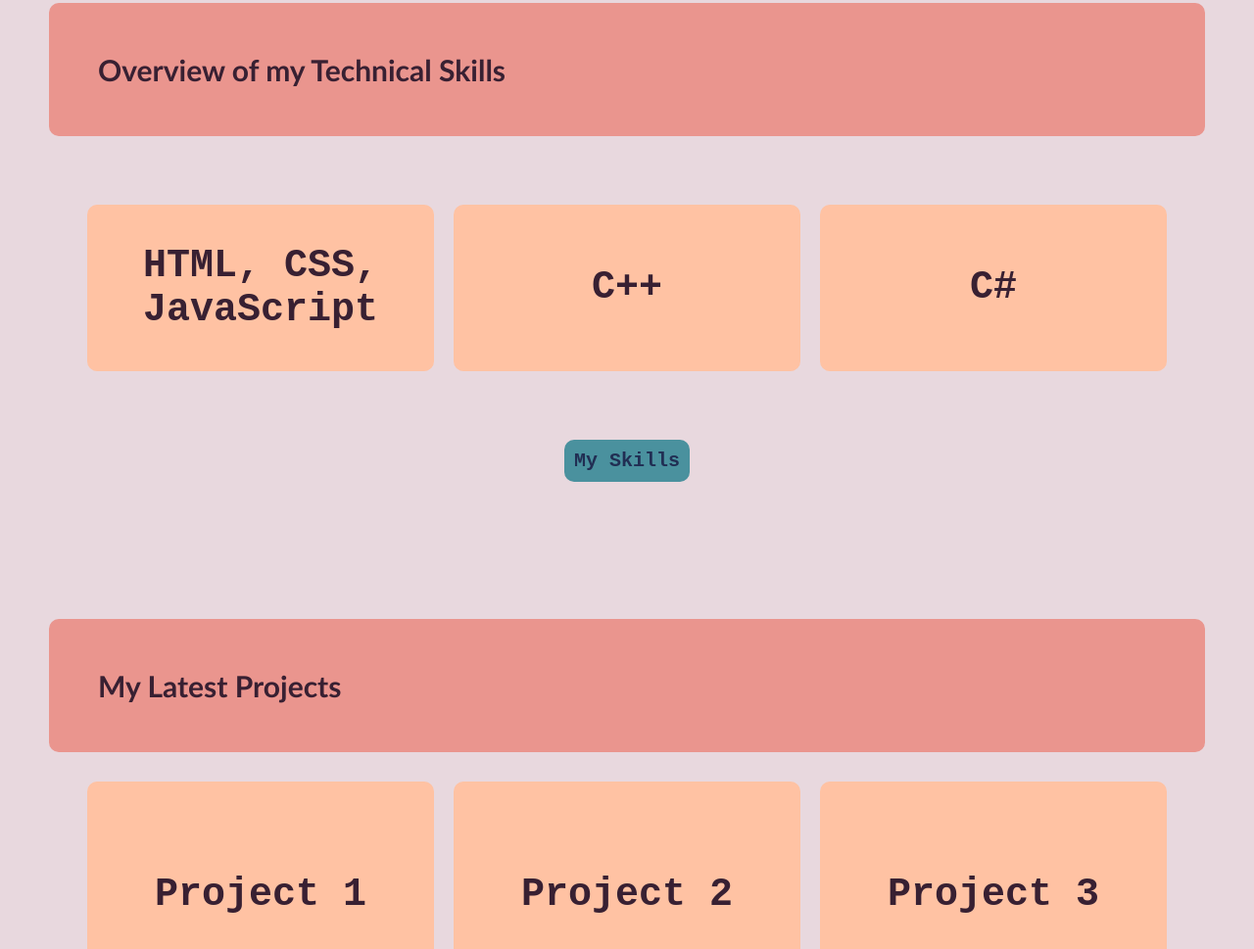
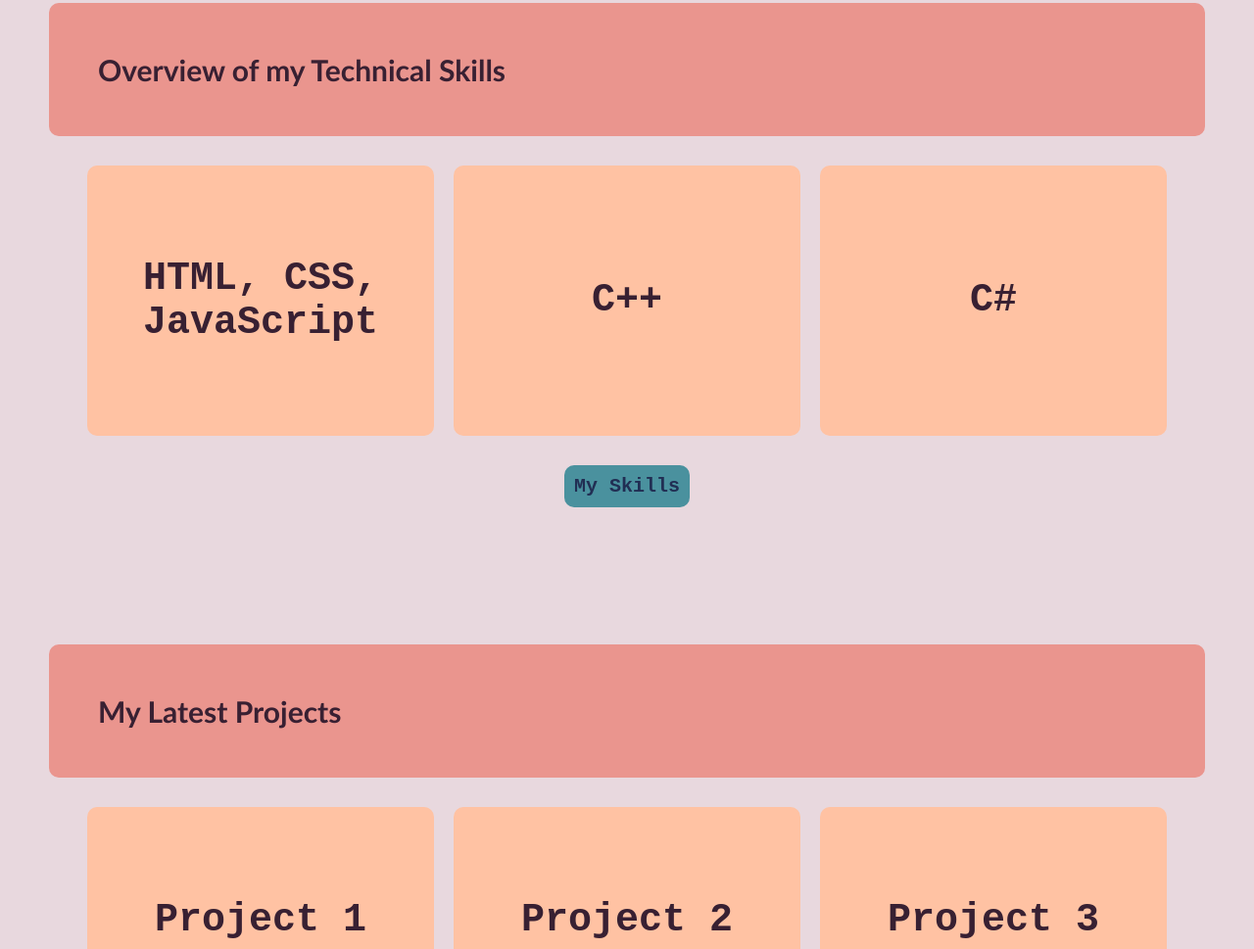
Before and after one commit to Anonymoose8224/personal-portfolio, a plain HTML site: page JaneLeroux_PortfolioProject/index.html in a window 1280 px wide. Shown: the part 1655-2624 px from the top of the page at 98% size. Drawn offline with Linux system fonts and the light colour scheme.

Commit message:
Fixed index Skills

```diff
--- a/JaneLeroux_PortfolioProject/index.html
+++ b/JaneLeroux_PortfolioProject/index.html
@@ -45,9 +45,15 @@
         <div id="index-skills">
             <h3>Overview of my Technical Skills</h3>
             <div id="index-skills-list">
-                <p class="index-skills-box">HTML, CSS, JavaScript</p>
-                <p class="index-skills-box">C++</p>
-                <p class="index-skills-box">C#</p>
+                <div class="index-skills-box">
+                    <h4>HTML, CSS, JavaScript</h4>
+                </div>
+                <div class="index-skills-box">
+                    <h4>C++</h4>
+                </div>
+                <div class="index-skills-box">
+                    <h4>C#</h4>
+                </div>
             </div>
             <button>My Skills</button>
         </div>
```
